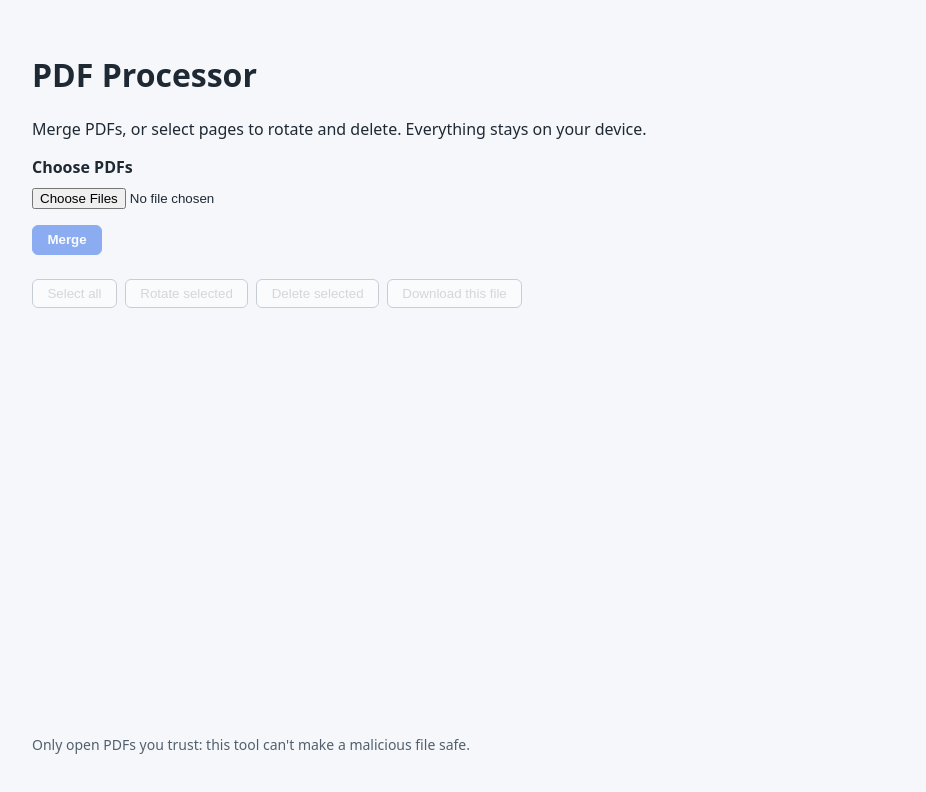
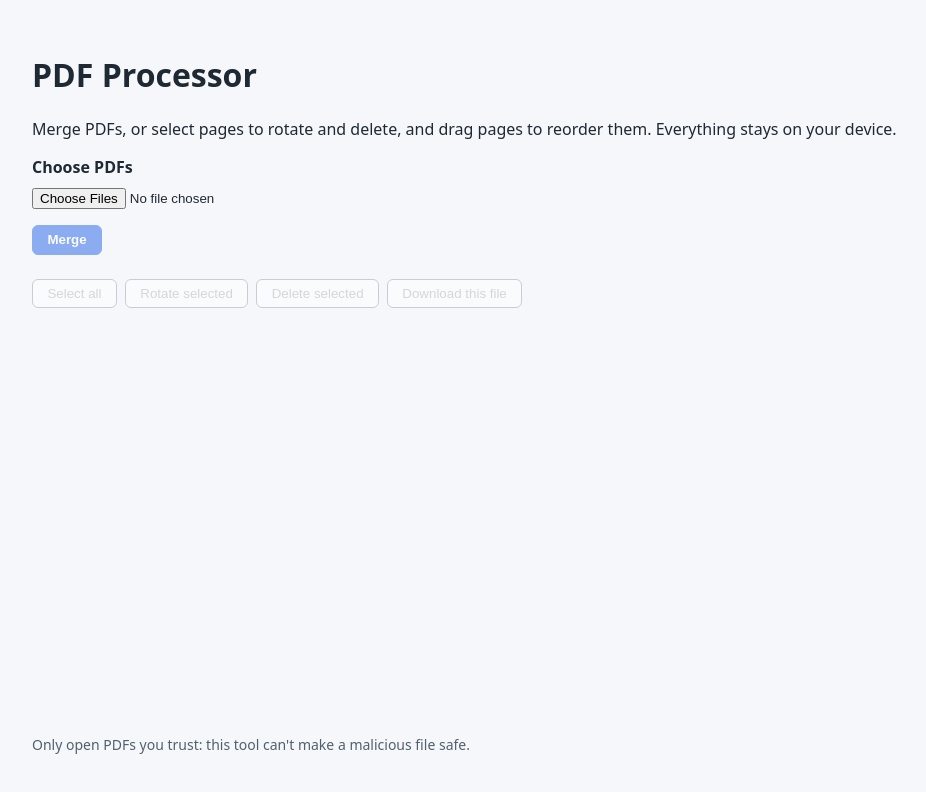
Before and after one commit to jono1762/pdf-processor, a website built with Vite: page index.html in a window 1280 px wide. Shown: the whole page, without its empty margins (96-1022 px from the left). Built offline with nearby package versions, Linux system fonts and the light colour scheme.

Commit message:
Mention drag reordering in docs and record SortableJS decision.

```diff
--- a/index.html
+++ b/index.html
@@ -5,7 +5,7 @@
     <meta name="viewport" content="width=device-width, initial-scale=1.0" />
     <meta
       name="description"
-      content="Merge PDFs, or select pages to rotate and delete. Everything stays on your device."
+      content="Merge PDFs, or select pages to rotate and delete, and drag pages to reorder them. Everything stays on your device."
     />
     <title>PDF Processor</title>
   </head>
@@ -13,8 +13,8 @@
     <main>
       <h1>PDF Processor</h1>
       <p>
-        Merge PDFs, or select pages to rotate and delete. Everything stays on
-        your device.
+        Merge PDFs, or select pages to rotate and delete, and drag pages to
+        reorder them. Everything stays on your device.
       </p>
 
       <label for="file-input">Choose PDFs</label>
```
Also changed, not shown: CLAUDE.md (+2 -0 lines), PLAN.md (+1 -0 lines), README.md.
